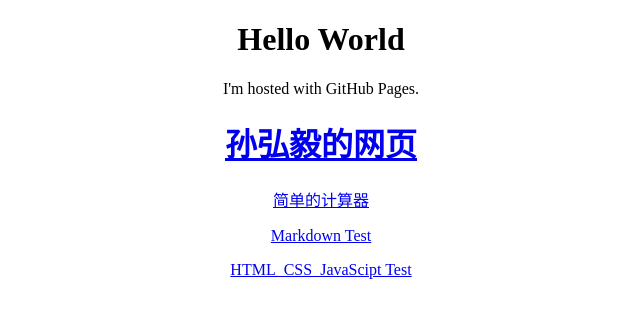
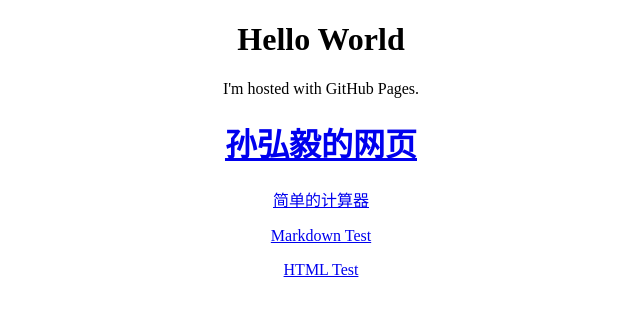
Before and after one commit to AceYKN/P1imo.github.io, a plain HTML site: page index.html in a window 1280 px wide. Shown: the whole page, without its empty margins (319-959 px from the left). Drawn offline with Linux system fonts and the light colour scheme.

Commit message:
Update index.html

```diff
--- a/index.html
+++ b/index.html
@@ -20,7 +20,7 @@
 		<h1><a href="https://p1imo.github.io/shy.html">孙弘毅的网页</a></h1>
 		<p><a href="https://p1imo.github.io/simple-calculator.html">简单的计算器</a></p>
 		<p><a href="https://p1imo.github.io/test.md">Markdown Test</a></p>
-		<p><a href="https://p1imo.github.io/test.html">HTML_CSS_JavaScipt Test</a></p>
+		<p><a href="https://p1imo.github.io/test.html">HTML Test</a></p>
 	</div>
 
 </body>
```
